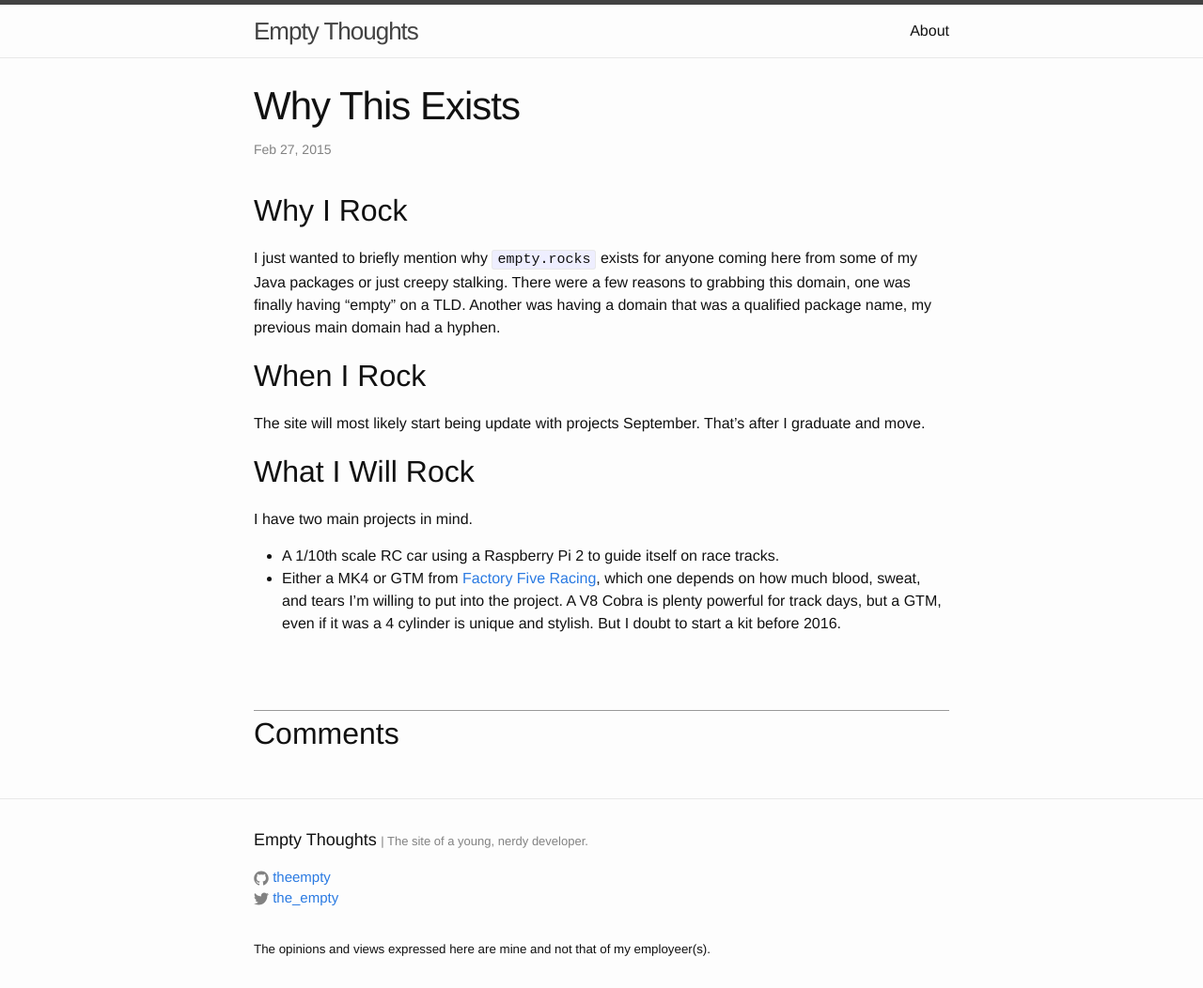
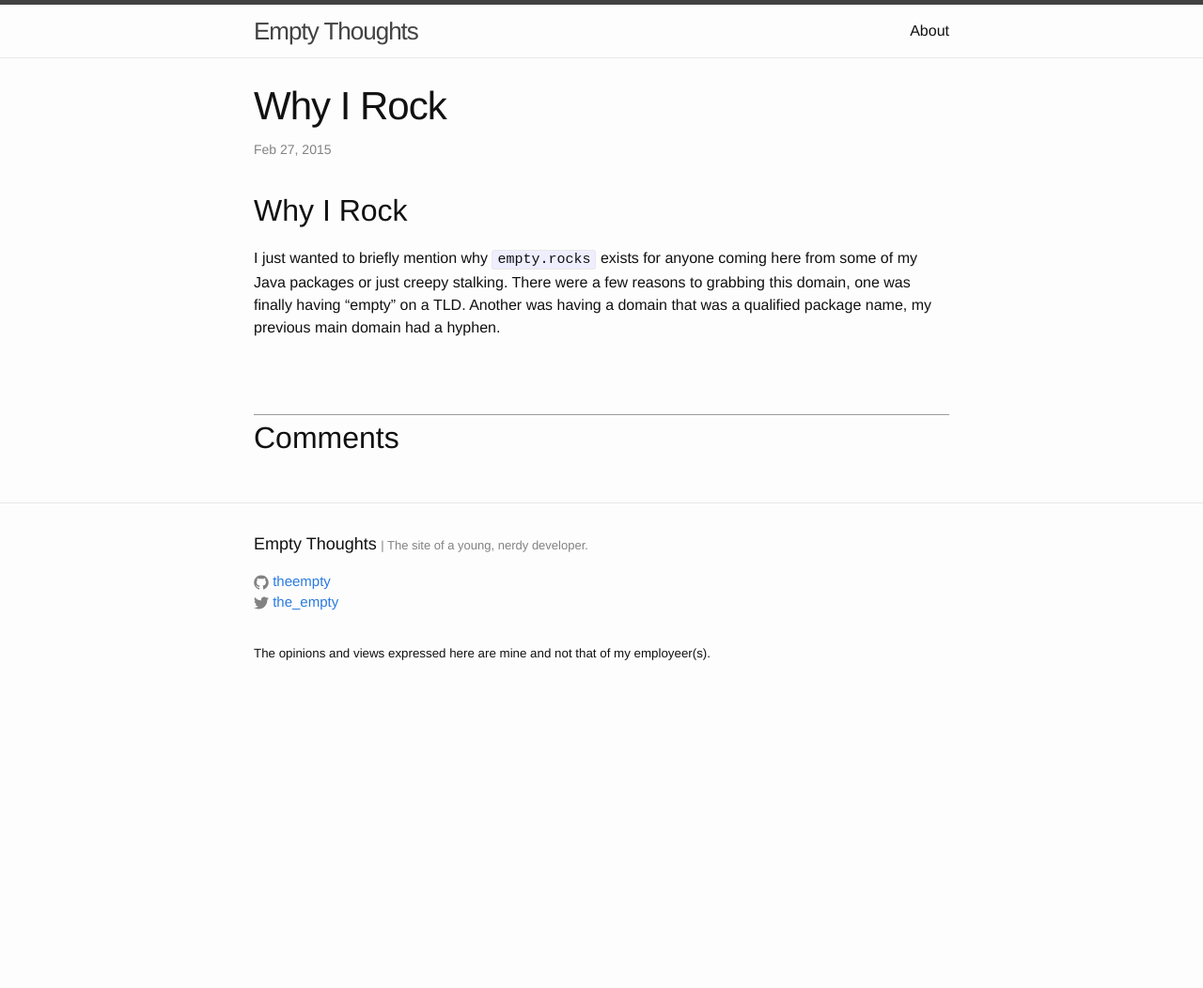
Before and after one commit to TheEmpty/theempty.github.io, a Jekyll site: the page built from _posts/2015-02-27-why-this-exists.markdown, in a window 1280 px wide. Shown: the whole page at 94% size. Built offline with Jekyll 4.4.1, drawn with Linux system fonts in a browser that asks for light colours; comment, search, counter and statistics services are not loaded; after the commit the page ends 900 px from its top, so only the background shows below that.

Commit message:
I had these stashed...

```diff
--- a/_posts/2015-02-27-why-this-exists.markdown
+++ b/_posts/2015-02-27-why-this-exists.markdown
@@ -1,6 +1,6 @@
 ---
 layout: post
-title: "Why This Exists"
+title: "Why I Rock"
 date: 2015-02-27 08:41:00
 categories:
 ---
@@ -11,13 +11,3 @@ coming here from some of my Java packages or just creepy stalking.
 There were a few reasons to grabbing this domain, one was finally having
 "empty" on a TLD. Another was having a domain that was a qualified package
 name, my previous main domain had a hyphen.
-
-## When I Rock
-The site will most likely start being update with projects September.
-That's after I graduate and move.
-
-## What I Will Rock
-I have two main projects in mind.
-
-* A 1/10th scale RC car using a Raspberry Pi 2 to guide itself on race tracks.
-* Either a MK4 or GTM from [Factory Five Racing](factoryfive.com), which one depends on how much blood, sweat, and tears I'm willing to put into the project. A V8 Cobra is plenty powerful for track days, but a GTM, even if it was a 4 cylinder is unique and stylish. But I doubt to start a kit before 2016.
```
Also changed, not shown: about.md (+1 -1 lines), _config.yml (line endings or trailing spaces).
